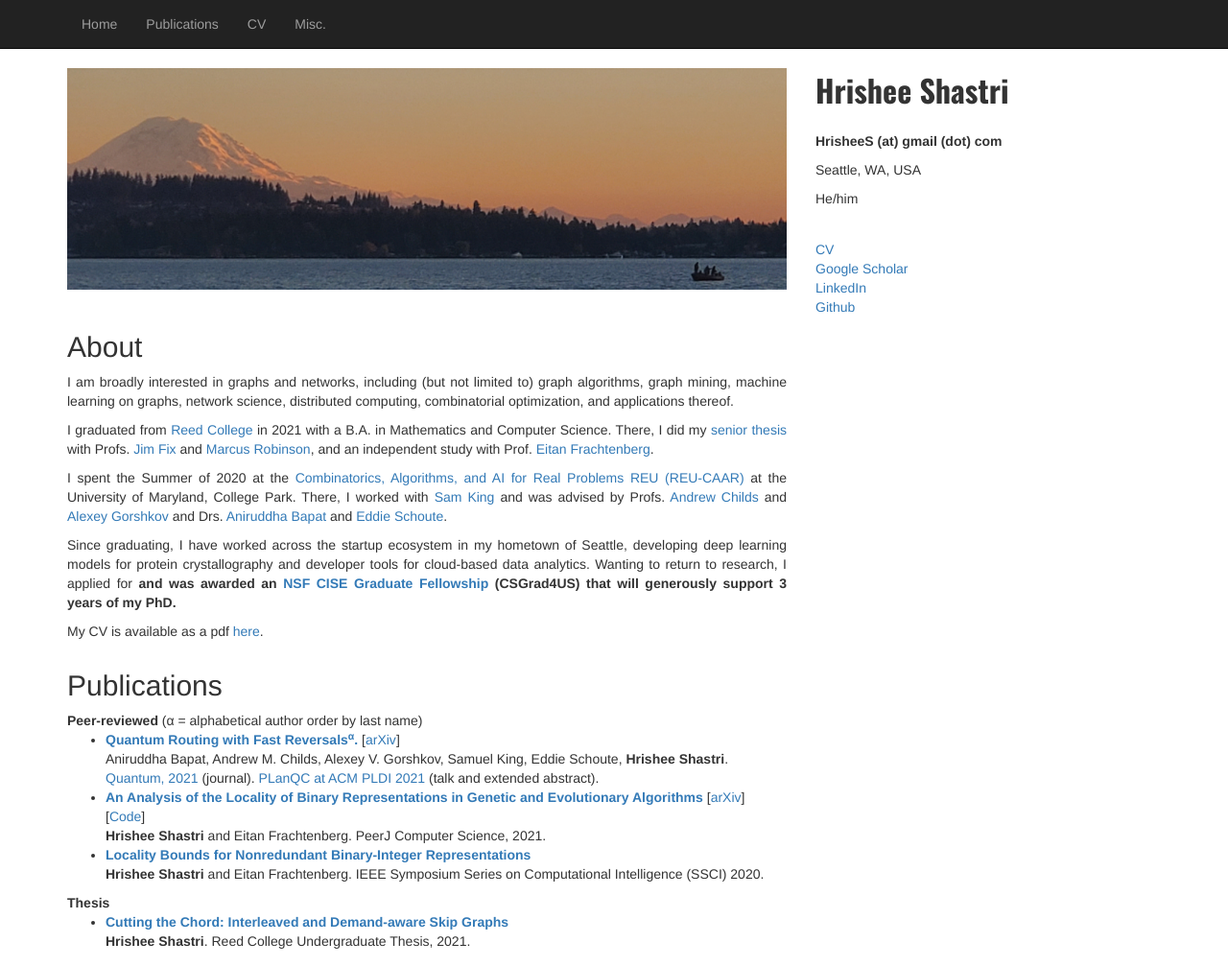
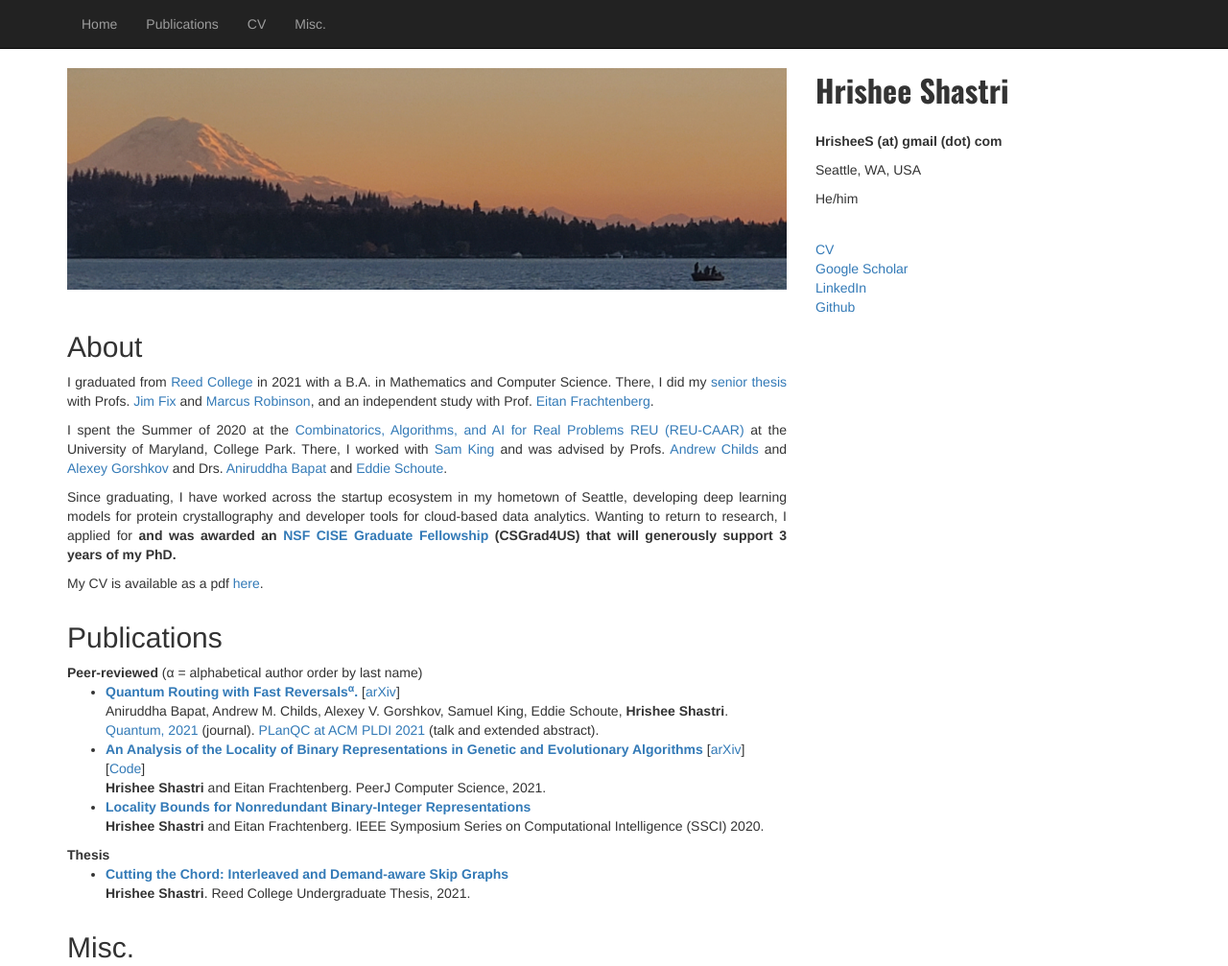
Before and after one commit to shastrihm/shastrihm.github.io, a plain HTML site: page index.html in a window 1280 px wide. Shown: the top 1007 px of the page at 96% size. Drawn offline with nearby package versions, Linux system fonts and the light colour scheme.

Commit message:
Update index.html

```diff
--- a/index.html
+++ b/index.html
@@ -56,8 +56,6 @@
                 <div style="margin-top:3%; text-align:justify;">
 
           <h2 id="about">About</h2>
-          <p>I am broadly interested in graphs and networks, including (but not limited to) graph algorithms, graph mining, machine learning on graphs, network science, distributed computing, combinatorial optimization, and applications thereof. </p>
-
           <p>I graduated from <a href="https://reed.edu">Reed College</a> in 2021 with a B.A. in Mathematics and Computer Science. There, I did my <a href="assets/hrisheesthesis.pdf">senior thesis</a> with Profs. <a href="https://jimfix.github.io/index.html">Jim Fix</a> and <a href="https://people.reed.edu/~mrobinso/">Marcus Robinson</a>, and an independent study with Prof. <a href="http://frachtenberg.org/eitan/">Eitan Frachtenberg</a>.</p>
 
           <p>I spent the Summer of 2020 at the <a href="https://www.cs.umd.edu/projects/reucaar/">Combinatorics, Algorithms, and AI for Real Problems REU (REU-CAAR)</a> at the University of Maryland, College Park. There, I worked with <a href="https://samuel-king.org/">Sam King</a> and was advised by Profs. <a href="http://www.cs.umd.edu/~amchilds/">Andrew Childs</a> and <a href="https://jqi.umd.edu/people/alexey-gorshkov">Alexey Gorshkov</a> and Drs. <a href="https://scholar.google.com/citations?user=D5qEcgYAAAAJ&hl=en">Aniruddha Bapat</a> and <a href="https://eddieschoute.github.io/">Eddie Schoute</a>.</p>
```
